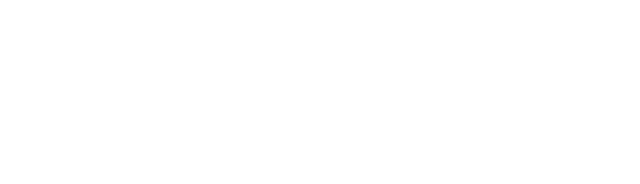
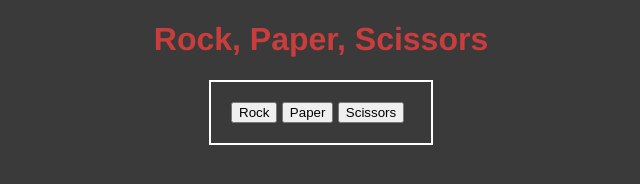
Before and after one commit to yiyuanyi/rock-paper-scissors, a plain HTML site: page rock-paper-scissors-UI.html in a window 1280 px wide. Shown: the whole page, without its empty margins (319-959 px from the left). Drawn offline with Linux system fonts and the light colour scheme.

Commit message:
add css file, add buttons, add selector for btn, add click event listener for btn

```diff
--- /dev/null
+++ b/rock-paper-scissors-UI.css
@@ -0,0 +1,16 @@
+body {
+    font-family: Helvetica, 'sans serif';
+    background-color: #3A3A3A;
+}
+
+.title {
+    text-align: center;
+    color: #C93D3D;
+}
+
+.buttons {
+    margin: 0 auto;
+    width: 180px;
+    padding: 20px;
+    border: 2px solid white;
+}
--- a/rock-paper-scissors-UI.html
+++ b/rock-paper-scissors-UI.html
@@ -1,7 +1,17 @@
 <!DOCTYPE html>
 <html>
+<head>
+    <link rel="stylesheet" type="text/css" href="rock-paper-scissors-UI.css">
+</head>
+
 <body>
+    <h1 class="title">Rock, Paper, Scissors</h1>
 
+    <div class = "buttons">
+        <button class="btn">Rock</button>
+        <button class="btn">Paper</button>
+        <button class="btn">Scissors</button>
+    </div>
 </body>
 
 <script>
@@ -12,12 +22,19 @@ let computerChoice = choices[Math.floor(Math.random() * choices.length)];
 return computerChoice;
 }
 
+//selector for all buttons
+const btn = document.querySelectorAll('.btn');
+btn.forEach((button) => {
+    button.addEventListener('click', playRound)
+});
+
 function playRound() {
-let playerSelection = prompt("Choose rock, paper or scissors:");
+//let playerSelection = ;
+
 //converts player selection and computer selection to lower case to be case insensitive
 playerSelection = playerSelection.toLowerCase();
 
-computerSelection = computerPlay().toLowerCase();
+/*computerSelection = computerPlay().toLowerCase();
 
     if (playerSelection == "rock" && computerSelection == "rock") {
         return "Rock vs Rock! Tie.";
@@ -39,7 +56,7 @@ computerSelection = computerPlay().toLowerCase();
         return "Scissors vs Scissors. Tie.";
     } else {
         return "Ooops. Something went wrong."
-    };
+    }; */
 }
 
 //sets all score counters to 0
```
Also changed, not shown: rock-paper-scissors.html (+1 -0 lines).
